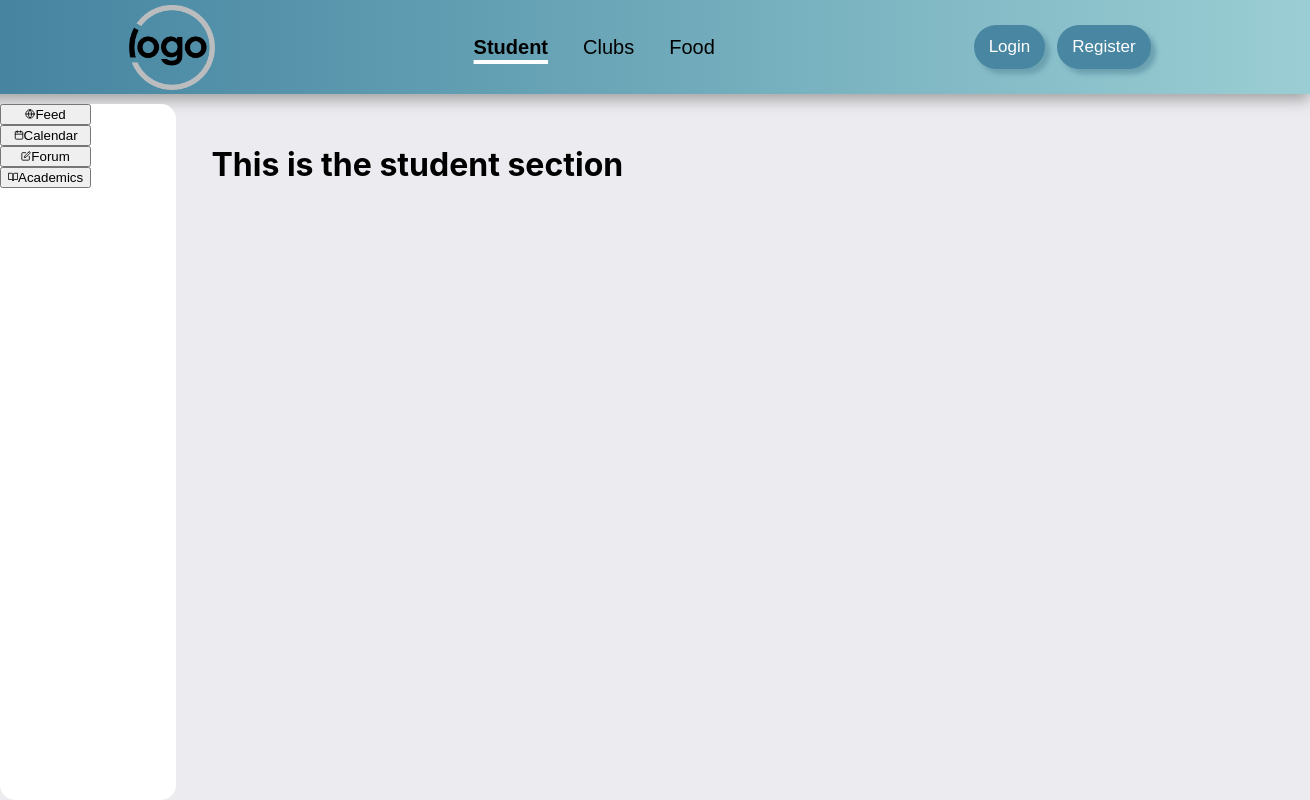
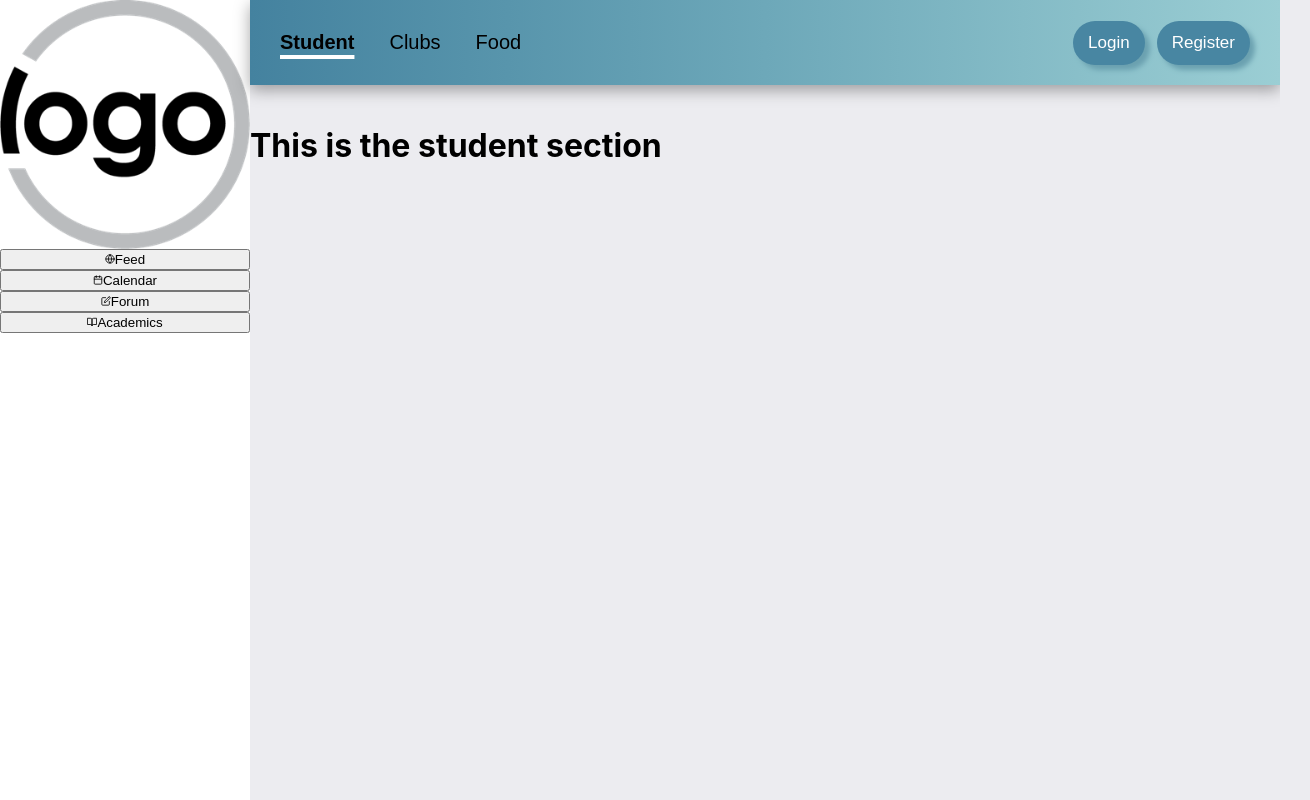
Before and after one commit to devashishdubal/insti_nitw, a React (Create React App) app: page / in a window 1280 px wide. Shown: the whole page, 1310 px wide, since content can reach past the window. Built offline with nearby package versions, Linux system fonts and the light colour scheme; a web font is replaced by a local one.

Commit message:
Change structuring of full_app and styling

```diff
--- a/src/components/sidebar/student_sidebar.jsx
+++ b/src/components/sidebar/student_sidebar.jsx
@@ -1,18 +1,12 @@
 import React, { useState, useRef, useEffect } from 'react';
 import "./sidebar.css";
 
-const StudentSidebar = ({onButtonClick}) => {
-    const [showSpans, setShowSpans] = useState(false);
-    const [currRight, setArrowDir] = useState(true);
-
-    const handleArrowClick = () => {
-        setShowSpans(!showSpans);
-        setArrowDir(!currRight);
-    };
+const StudentSidebar = ({ onButtonClick }) => {
 
     return (
         <div className="sidebar">
-            <button onClick={()=> onButtonClick("Feed")}>
+            <img src={process.env.PUBLIC_URL + "../assets/logo.png"} alt="logo" />
+            <button onClick={() => onButtonClick("Feed")}>
                 <svg xmlns="http://www.w3.org/2000/svg" viewBox="0 0 24 24" fill="none" stroke="currentColor" strokeWidth="2" strokeLinecap="round" strokeLinejoin="round" className="feather feather-globe">
                     <circle cx="12" cy="12" r="10"></circle>
                     <line x1="2" y1="12" x2="22" y2="12"></line>
@@ -20,7 +14,7 @@ const StudentSidebar = ({onButtonClick}) => {
                 </svg>
                 <span className="button-desc">Feed</span>
             </button>
-            <button onClick={()=> onButtonClick("Calendar")}>
+            <button onClick={() => onButtonClick("Calendar")}>
                 <svg xmlns="http://www.w3.org/2000/svg" viewBox="0 0 24 24" fill="none" stroke="currentColor" stroke-width="2" stroke-linecap="round" stroke-linejoin="round" className="feather feather-calendar">
                     <rect x="3" y="4" width="18" height="18" rx="2" ry="2"></rect>
                     <line x1="16" y1="2" x2="16" y2="6"></line>
@@ -29,14 +23,14 @@ const StudentSidebar = ({onButtonClick}) => {
                 </svg>
                 <span className="button-desc">Calendar</span>
             </button>
-            <button onClick={()=> onButtonClick("Forum")}>
+            <button onClick={() => onButtonClick("Forum")}>
                 <svg xmlns="http://www.w3.org/2000/svg" viewBox="0 0 24 24" fill="none" stroke="currentColor" stroke-width="2" stroke-linecap="round" stroke-linejoin="round" className="feather feather-edit">
                     <path d="M11 4H4a2 2 0 0 0-2 2v14a2 2 0 0 0 2 2h14a2 2 0 0 0 2-2v-7"></path>
                     <path d="M18.5 2.5a2.121 2.121 0 0 1 3 3L12 15l-4 1 1-4 9.5-9.5z"></path>
                 </svg>
                 <span className="button-desc">Forum</span>
             </button>
-            <button onClick={()=> onButtonClick("Academic")}>
+            <button onClick={() => onButtonClick("Academic")}>
                 <svg xmlns="http://www.w3.org/2000/svg" viewBox="0 0 24 24" fill="none" stroke="currentColor" stroke-width="2" stroke-linecap="round" stroke-linejoin="round" className="feather feather-book-open">
                     <path d="M2 3h6a4 4 0 0 1 4 4v14a3 3 0 0 0-3-3H2z"></path>
                     <path d="M22 3h-6a4 4 0 0 0-4 4v14a3 3 0 0 1 3-3h7z"></path>
--- a/src/components/topbar/Topbar.css
+++ b/src/components/topbar/Topbar.css
@@ -1,16 +1,13 @@
 .navBar {
+    box-sizing: border-box;
     width: 100%;
-    /* border-radius: 60px; */
     display: flex;
     flex-direction: row;
-    justify-content: space-around;
-    /* gap: 360px; */
-    /* position: sticky; */
-    /* top: 0; */
+    justify-content: space-between;
     align-items: center;
     padding: 12px 30px;
     background-image: linear-gradient(to right, #44829f, #5895ac, #6da8b9, #84bbc6, #9bced4);
-    height: 70px;
+    height: 85px;
     box-shadow: rgba(0, 0, 0, 0.35) 0px 5px 15px;
 }
 
--- a/src/components/topbar/Topbar.jsx
+++ b/src/components/topbar/Topbar.jsx
@@ -1,10 +1,9 @@
 import React, { useEffect } from 'react';
 import "./Topbar.css";
 
-const Topbar = ({buttonSelect,clickFunction}) => {
+const Topbar = ({ buttonSelect, clickFunction }) => {
   return (
     <div className="navBar">
-      <img src={process.env.PUBLIC_URL + "../assets/logo.png"} alt="logo" />
       <div className="buttonGroup">
         <a className="student" onClick={clickFunction}>Student</a>
         <a className="club" onClick={clickFunction}>Clubs</a>
--- a/src/layout/HomeLayout.jsx
+++ b/src/layout/HomeLayout.jsx
@@ -1,17 +1,18 @@
 import Topbar from "../components/topbar/Topbar"
 
-const HomeLayout = ({buttonSelect,clickFunction,left,right}) => {
+const HomeLayout = ({ buttonSelect, clickFunction, left, right }) => {
   return (
     <div className="full_app">
-      <Topbar buttonSelect={buttonSelect} clickFunction={clickFunction} />
+      <div className="side">
+        {left}
+      </div>
       <div className="main">
-          <div className="side">
-              {left}
-          </div>
-          <div className="center">
-            {right}
-          </div>
+        <Topbar buttonSelect={buttonSelect} clickFunction={clickFunction} />
+        <div className="center scrollbar scrollbar-primary">
+          {right}
+          <div class="force-overflow"></div> {/*scrollbar*/}
         </div>
+      </div>
     </div>
   );
 }
--- a/src/pages/Home.css
+++ b/src/pages/Home.css
@@ -2,41 +2,55 @@
 
 html {
     background-color: #ECECF0;
+    height: 100%;
 }
 
 body {
-    /* padding: 20px 20px; */
+    height: 100%;
+}
+
+#root {
+    height: 100%;
 }
 
 .full_app {
-    height: 100vh;
+    height: 100%;
     display: flex;
-    gap: 10px;
-    flex-direction: column;
-    justify-content: center;
-    align-items: center;
+}
+
+.side {
+    width: 250px;
+    background-color: white;
 }
 
 .main {
-    align-self: stretch;
     flex: 1;
+    align-items: stretch;
     display: flex;
-    justify-content: space-between;
-    flex-direction: row;
-    gap: 25px;
+    flex-direction: column;
 }
 
-.side {
-    border-radius: 15px;
-    background-color: white;
-    display: flex;
+.center {
+    padding: 20px 0px;
+    overflow-y: auto;
     flex: 1;
 }
 
-.center {
-    /* box-shadow: rgba(50, 50, 93, 0.25) 0px 6px 12px -2px, rgba(0, 0, 0, 0.3) 0px 3px 7px -3px; */
-    padding: 20px 10px 30px 10px;
-    /* background-color: white; */
-    border-radius: 15px;
-    flex: 6;
+.scrollbar {
+    overflow-y: scroll;
 }
+
+.force-overflow {
+    min-height: 100px;
+}
+
+.scrollbar-primary::-webkit-scrollbar {
+    width: 10px;
+    background-color: #f5f5f500;
+}
+
+.scrollbar-primary::-webkit-scrollbar-thumb {
+    border-radius: 20px;
+    -webkit-box-shadow: inset 0 0 6px rgba(0, 0, 0, 0.1);
+    background-color: #bbbbbb;
+}
```
